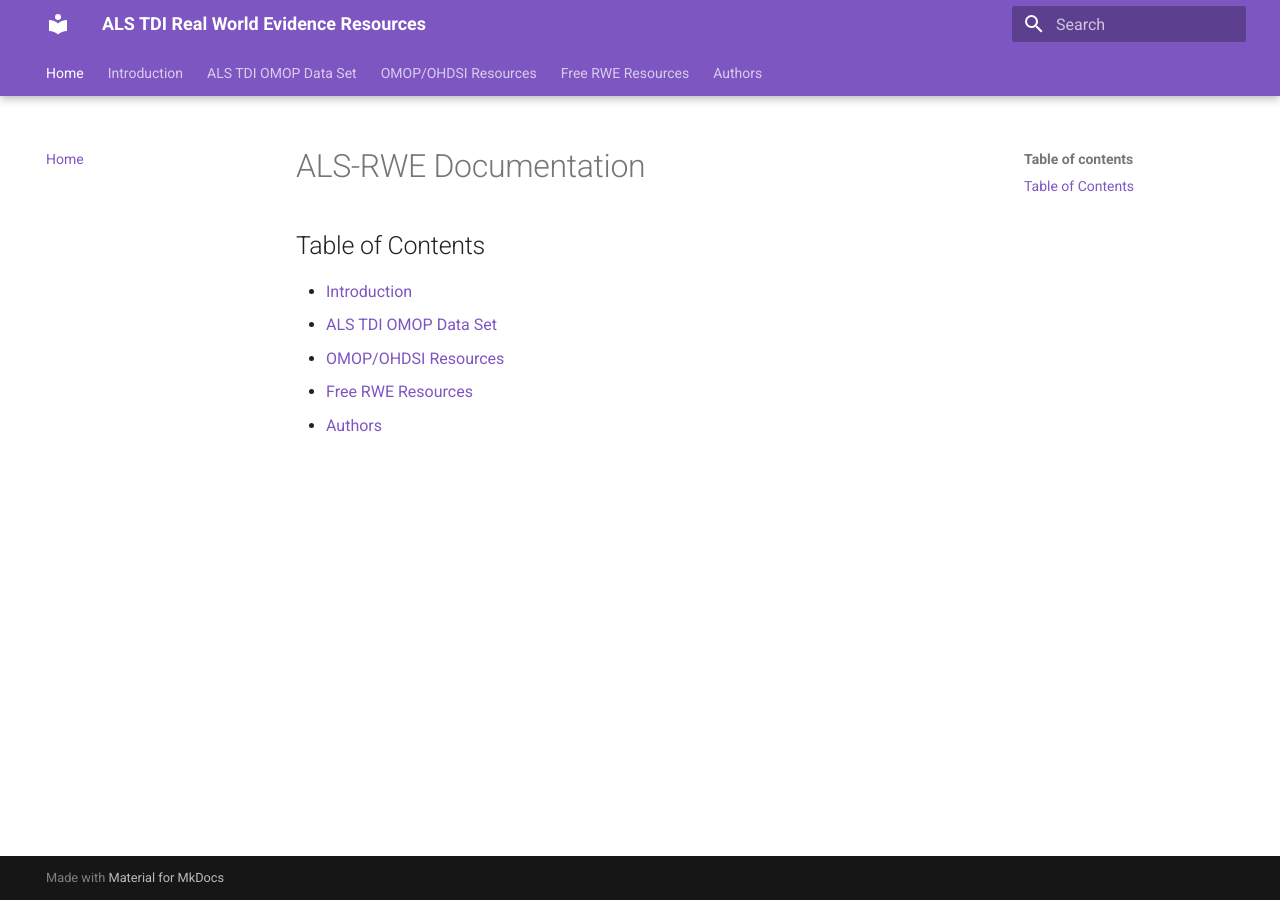
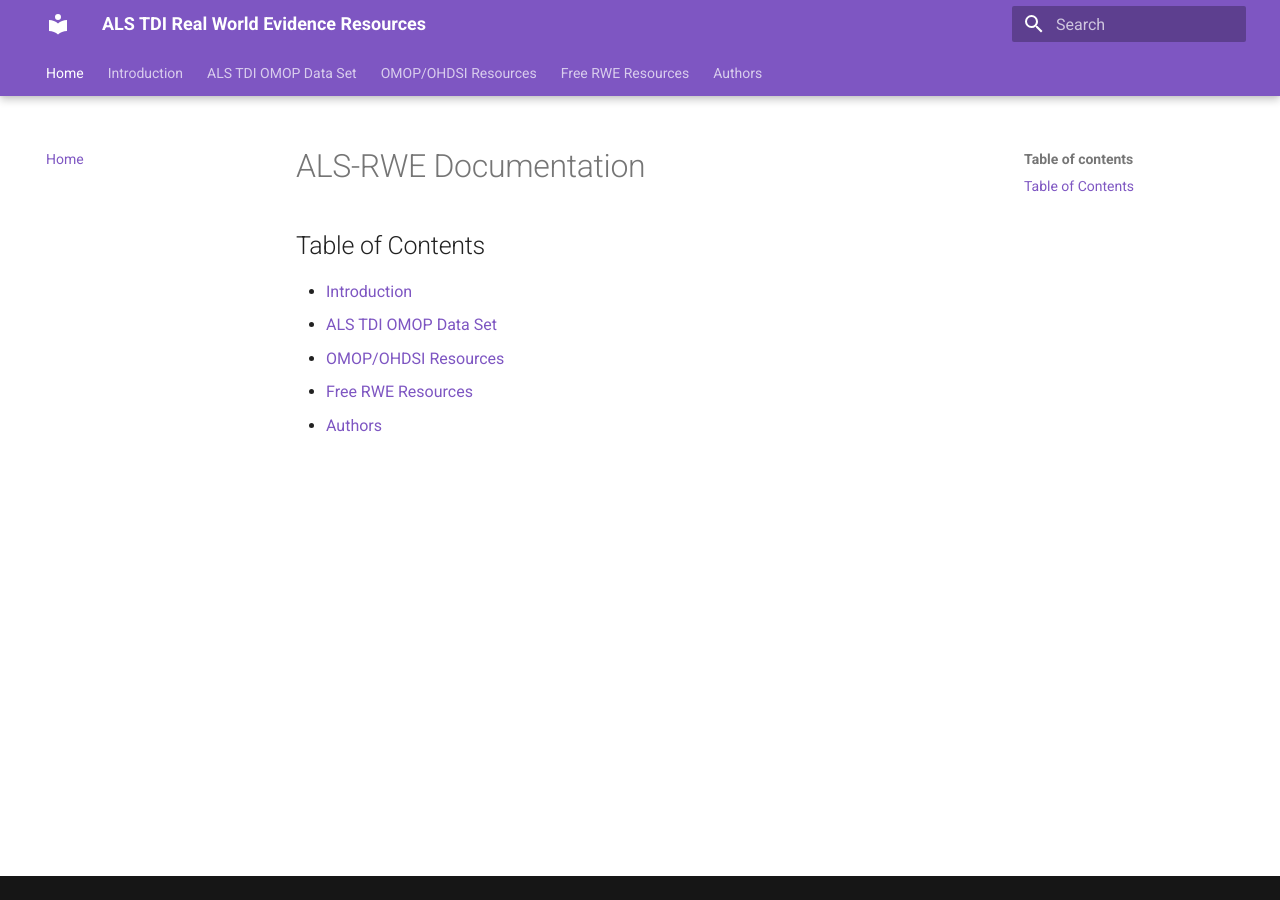
Before and after one commit to ALSTDI/ALS-RWE, an MkDocs documentation site: the page built from docs/index.md, in a window 1280 px wide. Built offline with MkDocs 1.6.1 and Material for MkDocs 9.7.7, drawn with Linux system fonts in a browser that asks for light colours; some of the changed lines change nothing that is shown.

Commit message:
Update mkdocs.yml

```diff
--- a/mkdocs.yml
+++ b/mkdocs.yml
@@ -1,4 +1,4 @@
-site_name: ALS TDI RWE Resources
+site_name: ALS TDI Real World Evidence Resources
 
 theme:
   name: material
@@ -9,7 +9,6 @@
     - navigation.tabs
     - navigation.tabs.sticky
     - navigation.top
-  #logo: assets/DDthumbnail.png # Optional: your custom logo, remove if not desired
 
 nav:
   - Home: index.md
@@ -19,6 +18,8 @@
   - Free RWE Resources: free-rwe-resources.md
   - Authors: authors.md
 
-#extra:
- # generator: false # Removes "Made with MkDocs" clutter at the bottom
-site_name: ALS TDI Real World Evidence Resources
+markdown_extensions:
+  - meta
+
+extra:
+  generator: false  # Removes the "Made with MkDocs" footer for a cleaner look
```
